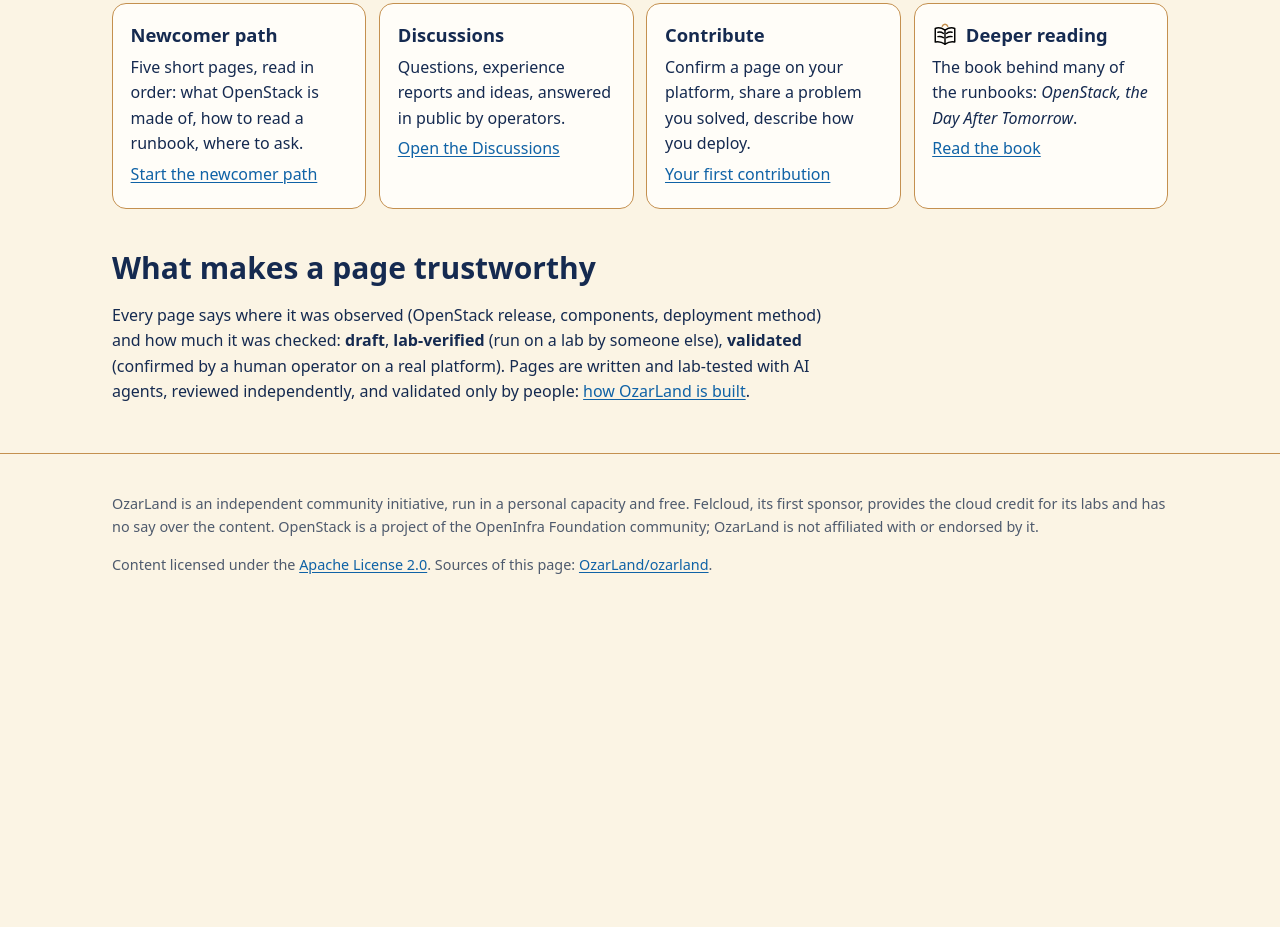
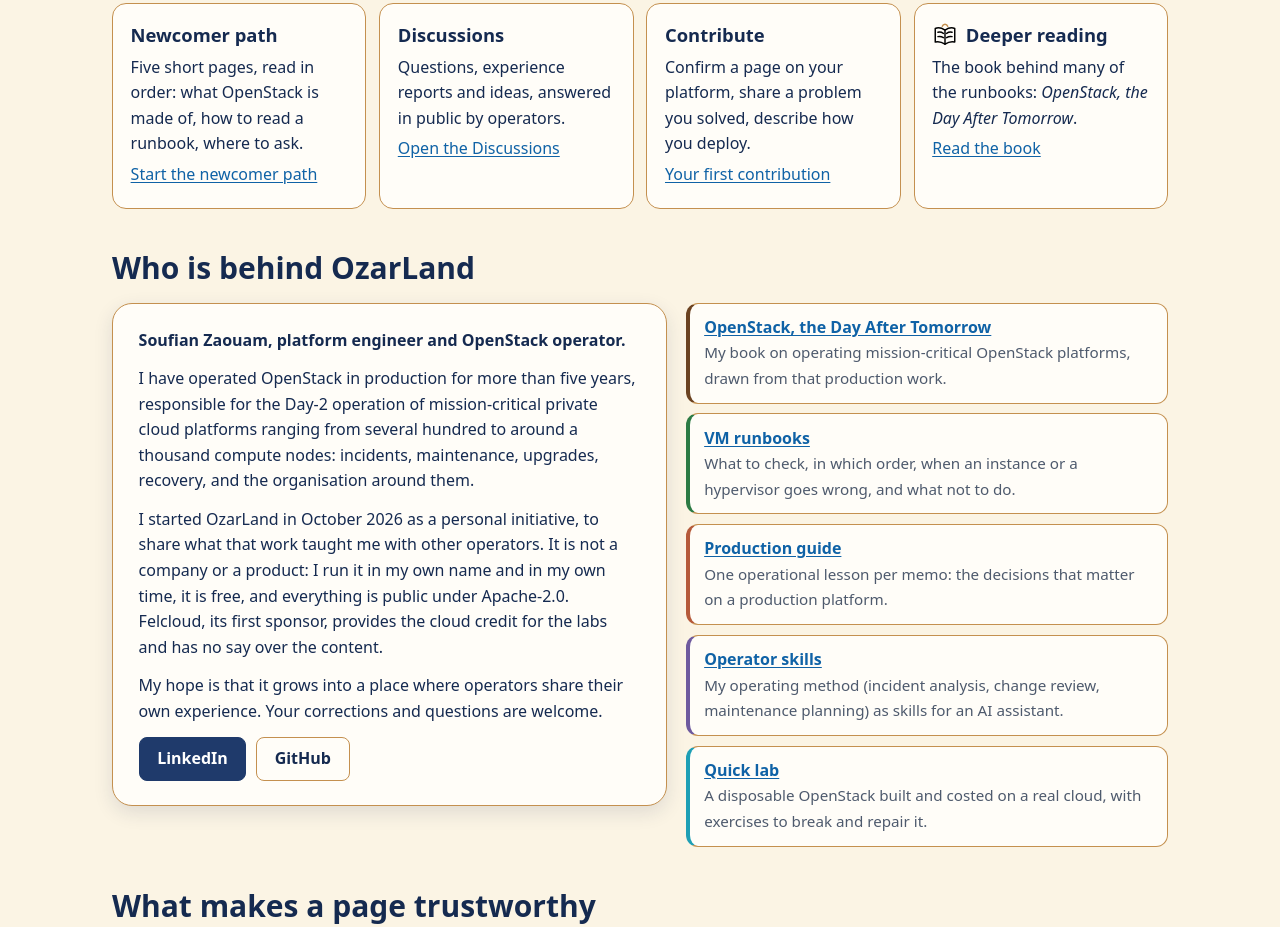
Before and after one commit to OzarLand/ozarland, a plain HTML site: page site/index.html in a window 1280 px wide. Shown: the part 1349-2276 px from the top of the page. Before the commit the page ends 1971 px from the top, so only its background shows below. Drawn offline with Linux system fonts and the light colour scheme.

Commit message:
Home page: Who is behind OzarLand
A section that presents the maintainer and makes the personal, free nature
of OzarLand explicit: production experience (more than five years of Day-2
operation of platforms of several hundred to around a thousand compute
nodes, as stated in the book), why OzarLand was started, and the work it
shares (the book, the runbooks, the Production guide, the operator skills,
the Quick lab), with LinkedIn and GitHub. An About link in the header, and
the founder in the structured data.

```diff
--- a/site/index.html
+++ b/site/index.html
@@ -28,7 +28,17 @@
       "url": "https://ozarland.com/",
       "logo": "https://ozarland.com/assets/favicon.svg",
       "description": "A community-driven space where OpenStack operators share what they learn running it.",
-      "sameAs": ["https://github.com/OzarLand"]
+      "sameAs": ["https://github.com/OzarLand"],
+      "founder": {"@id": "https://ozarland.com/#founder"}
+    },
+    {
+      "@type": "Person",
+      "@id": "https://ozarland.com/#founder",
+      "name": "Soufian Zaouam",
+      "jobTitle": "Platform engineer",
+      "description": "Platform engineer who has operated OpenStack in production for more than five years, author of OpenStack, the Day After Tomorrow.",
+      "url": "https://ozarland.com/#about",
+      "sameAs": ["https://www.linkedin.com/in/soufian-zaouam/", "https://github.com/soufian-zaouam"]
     },
     {
       "@type": "WebSite",
@@ -94,10 +104,19 @@
   .card h3 { margin: 0 0 0.3rem; font-size: 1.15rem; display: flex; gap: 0.5rem; align-items: center; }
   .card img { width: 1.6rem; height: 1.6rem; }
   .card p { margin: 0.3rem 0; }
+  .about { display: grid; grid-template-columns: minmax(0, 1.15fr) minmax(0, 1fr); gap: 1.2rem; align-items: start; margin-top: 1rem; }
+  .about .plate p { margin: 0 0 0.8rem; }
+  .about .plate p:last-child { margin-bottom: 0; }
+  .about .role { font-weight: 650; }
+  .about .links { display: flex; flex-wrap: wrap; gap: 0.6rem; margin-top: 1rem; }
+  .work { list-style: none; margin: 0; padding: 0; display: grid; gap: 0.6rem; }
+  .work li { background: var(--surface); border: 1px solid var(--border); border-left: 4px solid var(--accent, var(--border)); border-radius: 0.75rem; padding: 0.7rem 0.9rem; }
+  .work strong { display: block; }
+  .work span { color: var(--muted); font-size: 0.95rem; }
   .shortcut { margin: 1rem 0 0; font-size: 0.95rem; color: var(--muted); }
   footer { margin-top: 3rem; padding: 1.5rem 0 2rem; border-top: 1px solid var(--border); color: var(--muted); font-size: 0.9rem; }
   @media (max-width: 52rem) {
-    .hero { grid-template-columns: minmax(0, 1fr); }
+    .hero, .about { grid-template-columns: minmax(0, 1fr); }
     h1 { font-size: 1.875rem; }
     h2 { font-size: 1.5rem; }
     header.top .wrap { flex-wrap: wrap; row-gap: 0; padding-top: 0.6rem; }
@@ -116,6 +135,7 @@
       <a href="https://academy.ozarland.com/runbooks/">Runbooks</a>
       <a href="https://github.com/OzarLand/ozarland/discussions">Discussions</a>
       <a href="https://github.com/OzarLand/ozarland/blob/main/newcomers/first-contribution.md">Contribute</a>
+      <a href="#about">About</a>
       <a href="https://github.com/OzarLand">GitHub</a>
     </nav>
   </div>
@@ -185,6 +205,40 @@
     </div>
   </section>
 
+  <section aria-labelledby="about">
+    <h2 id="about">Who is behind OzarLand</h2>
+    <div class="about">
+      <div class="plate">
+        <p class="role">Soufian Zaouam, platform engineer and OpenStack operator.</p>
+        <p>I have operated OpenStack in production for more than five years, responsible for the Day-2 operation of
+        mission-critical private cloud platforms ranging from several hundred to around a thousand compute nodes:
+        incidents, maintenance, upgrades, recovery, and the organisation around them.</p>
+        <p>I started OzarLand in October 2026 as a personal initiative, to share what that work taught me with other
+        operators. It is not a company or a product: I run it in my own name and in my own time, it is free, and
+        everything is public under Apache-2.0. Felcloud, its first sponsor, provides the cloud credit for the labs and
+        has no say over the content.</p>
+        <p>My hope is that it grows into a place where operators share their own experience. Your corrections and
+        questions are welcome.</p>
+        <p class="links">
+          <a class="cta primary" href="https://www.linkedin.com/in/soufian-zaouam/">LinkedIn</a>
+          <a class="cta" href="https://github.com/soufian-zaouam">GitHub</a>
+        </p>
+      </div>
+      <ul class="work" aria-label="What I share on OzarLand">
+        <li style="--accent: var(--book)"><strong><a href="https://book.ozarland.com/">OpenStack, the Day After Tomorrow</a></strong>
+          <span>My book on operating mission-critical OpenStack platforms, drawn from that production work.</span></li>
+        <li style="--accent: var(--runbooks)"><strong><a href="https://academy.ozarland.com/runbooks/">VM runbooks</a></strong>
+          <span>What to check, in which order, when an instance or a hypervisor goes wrong, and what not to do.</span></li>
+        <li style="--accent: var(--production)"><strong><a href="https://academy.ozarland.com/production/">Production guide</a></strong>
+          <span>One operational lesson per memo: the decisions that matter on a production platform.</span></li>
+        <li style="--accent: var(--skills)"><strong><a href="https://academy.ozarland.com/skills/">Operator skills</a></strong>
+          <span>My operating method (incident analysis, change review, maintenance planning) as skills for an AI assistant.</span></li>
+        <li style="--accent: var(--lab)"><strong><a href="https://academy.ozarland.com/lab/">Quick lab</a></strong>
+          <span>A disposable OpenStack built and costed on a real cloud, with exercises to break and repair it.</span></li>
+      </ul>
+    </div>
+  </section>
+
   <section aria-labelledby="trust">
     <h2 id="trust">What makes a page trustworthy</h2>
     <p class="intro">Every page says where it was observed (OpenStack release, components, deployment method) and how
```
